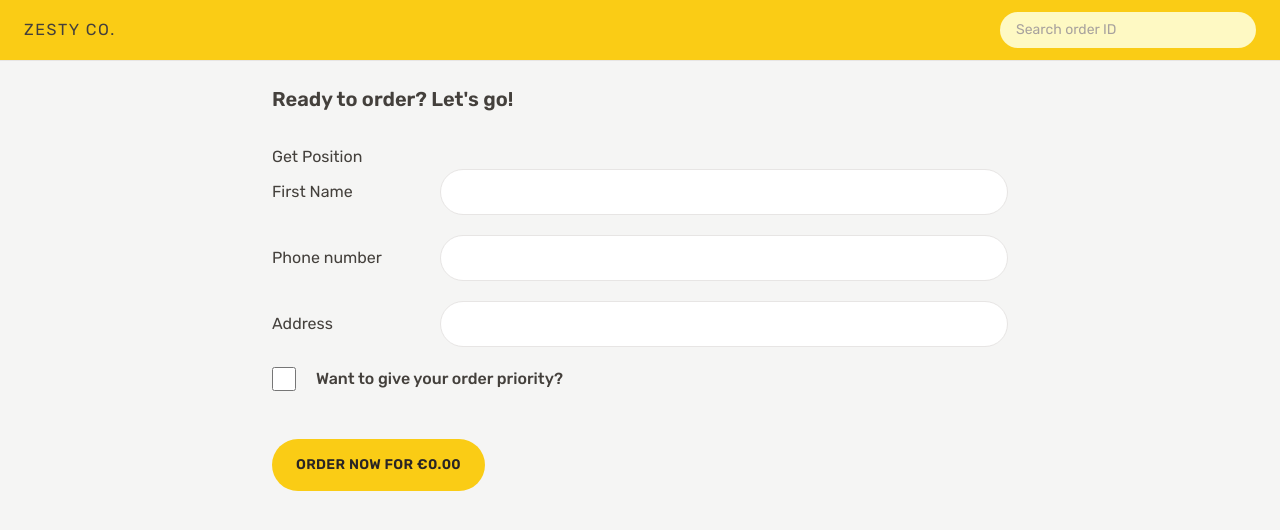
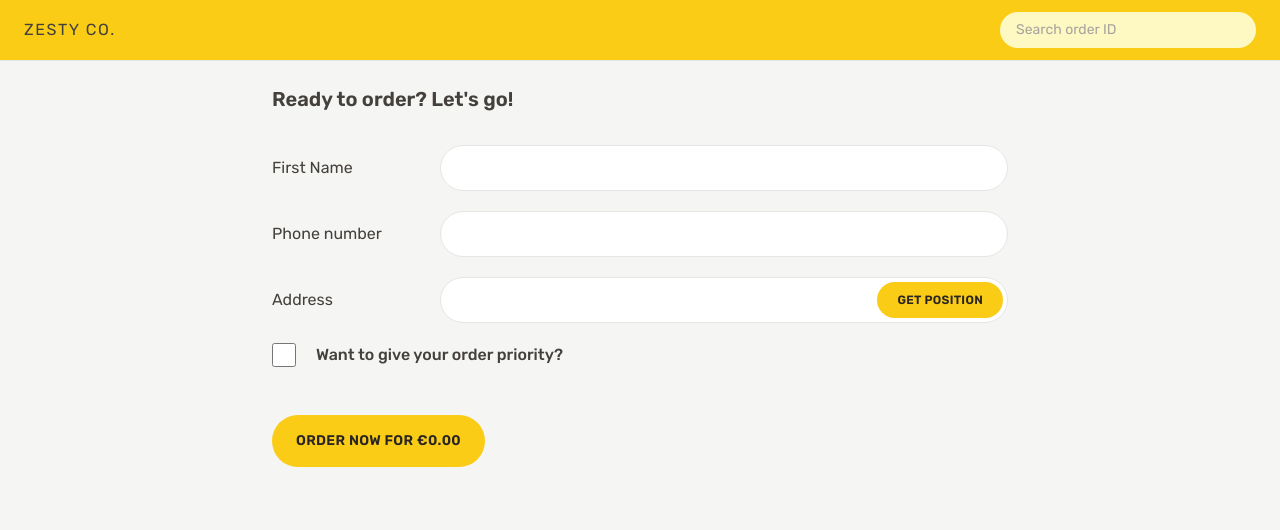
Before and after one commit to MatinT-SA/zesty, a React (Vite) app: page /order/new in a window 1280 px wide. Shown: the top 530 px of the page. Built offline with nearby package versions, Linux system fonts and the light colour scheme; a web font is replaced by a local one.

Commit message:
integrating geolocation to get the current position of the user with the get position button inside address field of our creater order form

```diff
--- a/src/features/order/CreateOrder.jsx
+++ b/src/features/order/CreateOrder.jsx
@@ -16,7 +16,15 @@ const isValidPhone = (str) =>
 
 function CreateOrder() {
   const [withPriority, setWithPriority] = useState(false);
-  const username = useSelector((state) => state.user.username);
+  const {
+    username,
+    position,
+    address,
+    error: errorAddress,
+    status: addressStatus,
+  } = useSelector((state) => state.user);
+  const isLoadingAddress = addressStatus === "loading";
+
   const navigation = useNavigation();
   const isSubmitting = navigation.state === "submitting";
   const formErrors = useActionData();
@@ -31,8 +39,6 @@ function CreateOrder() {
   return (
     <div className="px-4 py-6">
       <h2 className="mb-8 text-xl font-semibold">Ready to order? Let's go!</h2>
-
-      <button onClick={() => dispatch(fetchAddress())}>Get Position</button>
 
       <Form method="POST">
         <div className="mb-5 flex flex-col gap-2 sm:flex-row sm:items-center">
@@ -58,7 +64,7 @@ function CreateOrder() {
           </div>
         </div>
 
-        <div className="mb-5 flex flex-col gap-2 sm:flex-row sm:items-center">
+        <div className="relative mb-5 flex flex-col gap-2 sm:flex-row sm:items-center">
           <label className="sm:basis-40">Address</label>
           <div className="grow">
             <input
@@ -66,8 +72,30 @@ function CreateOrder() {
               name="address"
               required
               className="input w-full"
+              disabled={isLoadingAddress}
+              defaultValue={address}
             />
+            {addressStatus === "error" && (
+              <p className="mt-2 rounded-md bg-red-100 p-2 text-xs text-red-700">
+                {errorAddress}
+              </p>
+            )}
           </div>
+
+          {!position.latitude && !position.longitude && (
+            <span className="z-100 absolute right-[3px] top-[2.2rem] sm:right-[3px] sm:top-[3px] md:right-[5px] md:top-[5px]">
+              <Button
+                type="small"
+                disabled={isLoadingAddress}
+                onClick={(e) => {
+                  e.preventDefault();
+                  dispatch(fetchAddress());
+                }}
+              >
+                Get Position
+              </Button>
+            </span>
+          )}
         </div>
 
         <div className="mb-12 flex items-center gap-5">
@@ -86,7 +114,16 @@ function CreateOrder() {
 
         <div>
           <input type="hidden" name="cart" value={JSON.stringify(cart)} />
-          <Button disabled={isSubmitting} type="primary">
+          <input
+            type="hidden"
+            name="position"
+            value={
+              position.longitude && position.latitude
+                ? `${(position.latitude, position.longitude)}`
+                : ""
+            }
+          />
+          <Button disabled={isSubmitting || isLoadingAddress} type="primary">
             {isSubmitting
               ? "Creating order"
               : `Order now for ${formatCurrency(totalPrice)}`}
--- a/src/features/user/userSlice.js
+++ b/src/features/user/userSlice.js
@@ -52,9 +52,9 @@ const userSlice = createSlice({
         state.position = action.payload.position;
         state.address = action.payload.address;
       })
-      .addCase(fetchAddress.rejected, (state, action) => {
+      .addCase(fetchAddress.rejected, (state) => {
         state.status = "error";
-        state.error = action.error.message;
+        state.error = "Couldn't get your address. Please try again.";
       }),
 });
 
```
